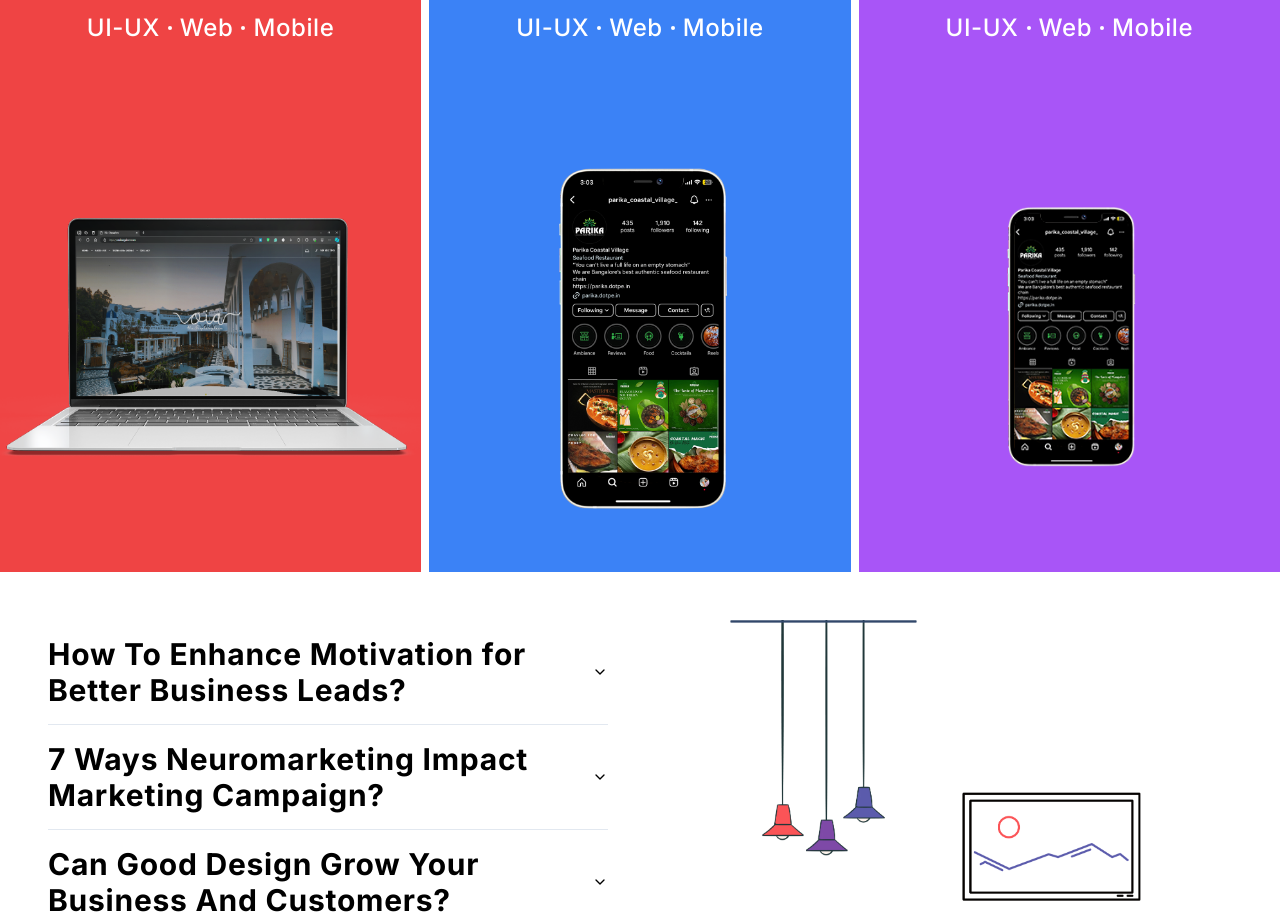
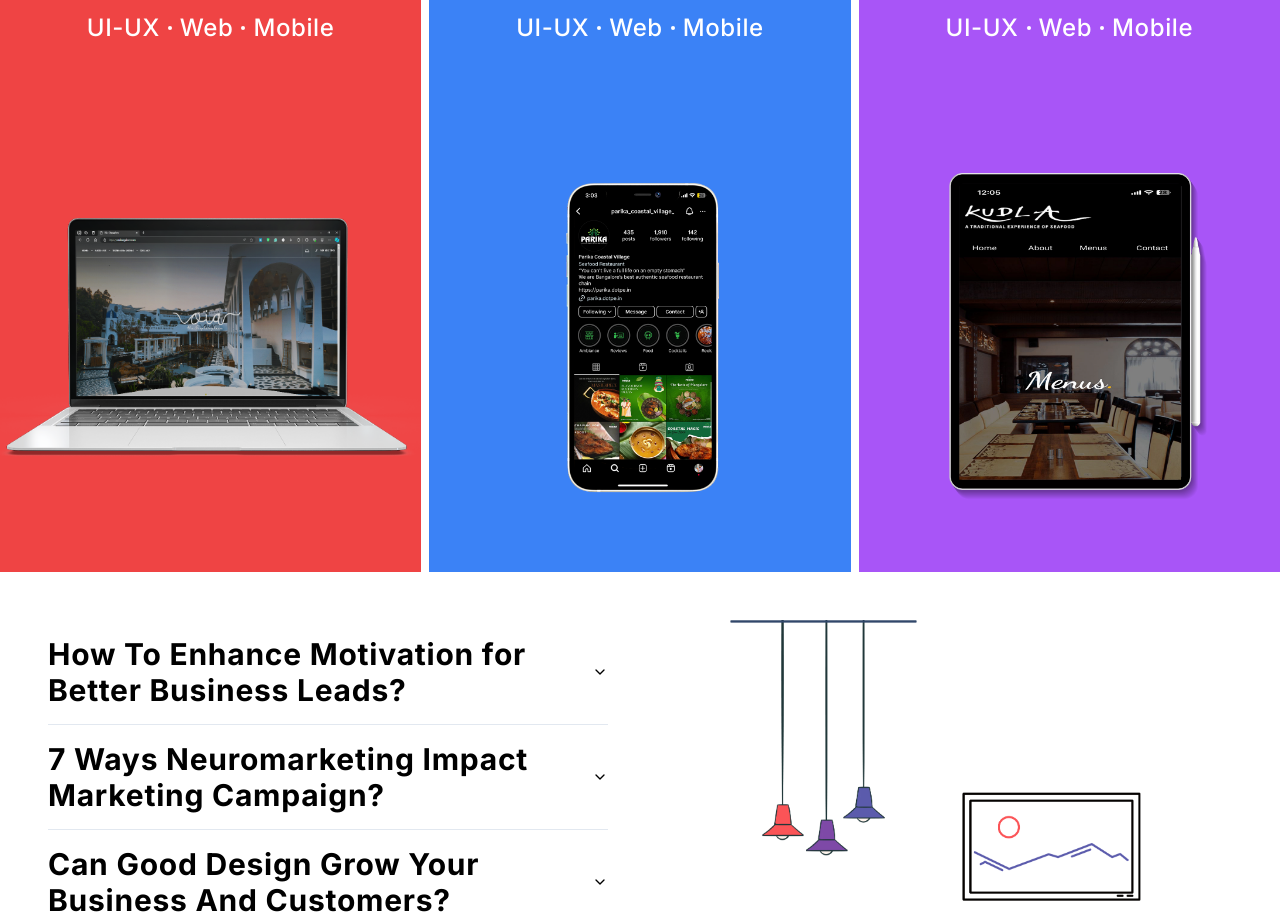
Before and after one commit to kanishkacodes/explorex, a Next.js app: page / in a window 1280 px wide. Shown: the part 5080-5998 px from the top of the page. Built offline with nearby package versions, Linux system fonts and the light colour scheme.

Commit message:
updated menu

```diff
--- a/src/components/Cardb.tsx
+++ b/src/components/Cardb.tsx
@@ -23,7 +23,7 @@ function Cardb() {
 
           </div>
           <div className='  h-3/5 flex items-center justify-center '>
-          <div className=' w-full md:w-11/12'>
+          <div className=' w-full md:w-10/12'>
 
           <Image src='/mobile1200.png' alt='BMW' width={1200} height={1200}/>
           </div>
--- a/src/components/Cardc.tsx
+++ b/src/components/Cardc.tsx
@@ -23,9 +23,9 @@ function Cardc() {
 
           </div>
           <div className='  h-3/5 flex items-center justify-center '>
-          <div className=' w-full'>
+          <div className=' w-full md:w-10/12'>
 
-          <Image src='/700.png' alt='BMW' width={1200} height={1200}/>
+          <Image src='/1700.png' alt='BMW' width={1200} height={1200}/>
           </div>
 
           </div>
```
Also changed, not shown: public/1700.png (added).
